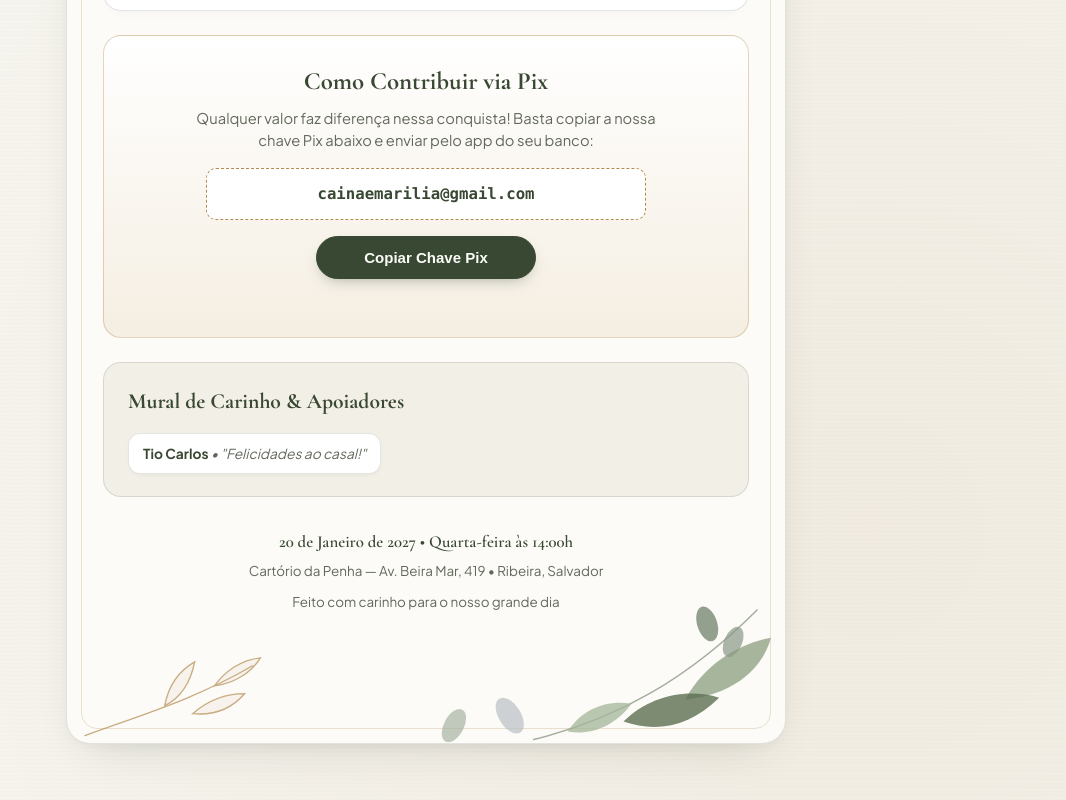
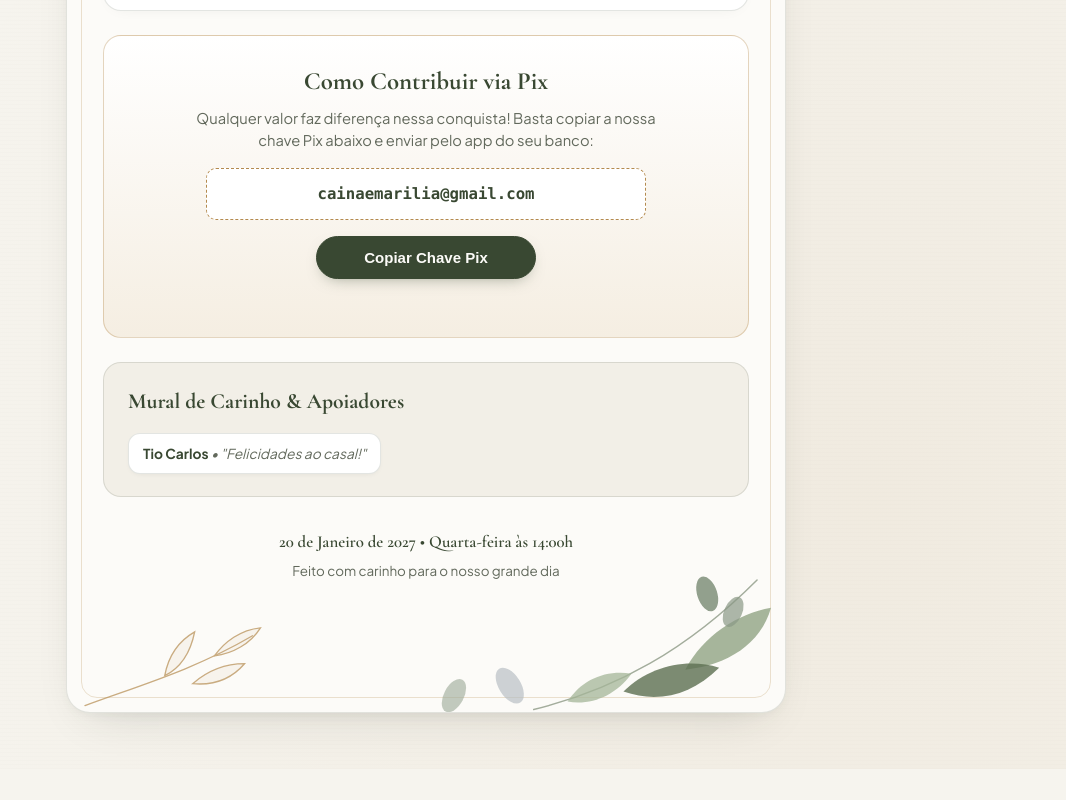
Before and after one commit to cainacampos/vaquinha-alianca, a plain HTML site: page index.html in a window 1280 px wide. Shown: the part 1479-2279 px from the top of the page, without its empty margins (214-1280 px from the left). After the commit the page ends 2248 px from the top, so only its background shows below. Drawn offline with nearby package versions, Linux system fonts and the light colour scheme.

Commit message:
Update index.html

```diff
--- a/index.html
+++ b/index.html
@@ -585,12 +585,6 @@
       margin-bottom: 6px;
     }
 
-    .event-location {
-      font-size: 0.84rem;
-      color: var(--ink-muted);
-      margin-bottom: 10px;
-    }
-
     @media (max-width: 560px) {
       .invitation-sheet {
         padding: 120px 20px 108px;
@@ -789,7 +783,6 @@
 
       <footer>
         <div class="event-details-footer">20 de Janeiro de 2027 &bull; Quarta-feira às 14:00h</div>
-        <div class="event-location">Cartório da Penha &mdash; Av. Beira Mar, 419 &bull; Ribeira, Salvador</div>
         <div>Feito com carinho para o nosso grande dia</div>
       </footer>
     </div>
```
